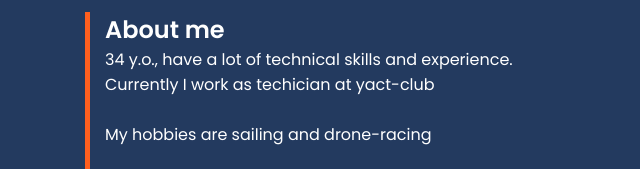
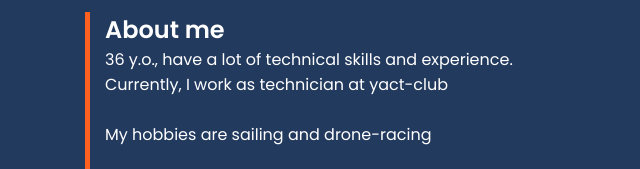
Before and after one commit to woodprop/rsschool-cv, a plain HTML site: page index.html in a window 1280 px wide. Shown: the part 148-317 px from the top of the page, 555-1195 px from the left. Drawn offline with Linux system fonts and the light colour scheme.

Commit message:
fix: update bio

```diff
--- a/index.html
+++ b/index.html
@@ -29,8 +29,8 @@
                     <h1 class="about__title">Konstantin Kokarev</h1>
                     <div class="about__text">
                         <h2>About me</h2>
-                        <p>34 y.o., have a lot of technical skills and experience.
-                            Currently I work as techician at yact-club</p>
+                        <p>36 y.o., have a lot of technical skills and experience.
+                            Currently, I work as technician at yact-club</p>
                         <br>
                         <p>My hobbies are sailing and drone-racing</p>
                         <br>
@@ -150,7 +150,7 @@
                 <ul class="education__list">
                     <li>Middle school grade</li>
                     <li>GeekBrains PHP course - 2015</li>
-                    <li>Rolling Scopes JS/FE stage 0 - in progress</li>
+                    <li>Rolling Scopes JS/FE stage 0 - Top 1 student</li>
                 </ul>
                 <h3>Languages</h3>
                 <ul class="education__list">
```
